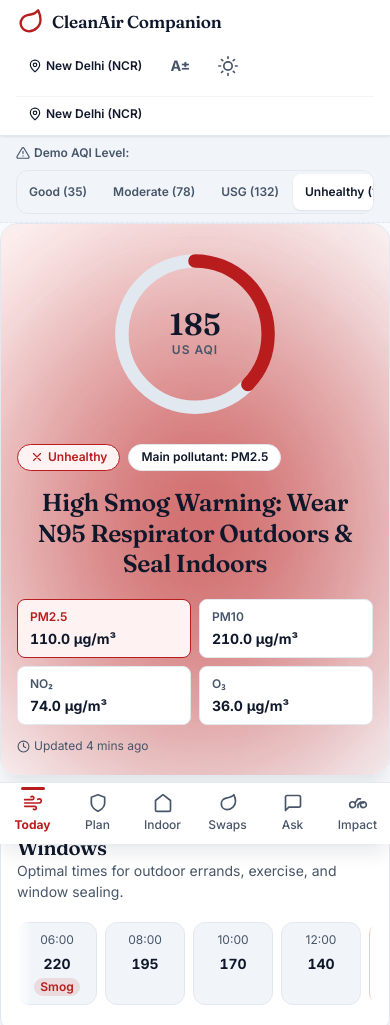
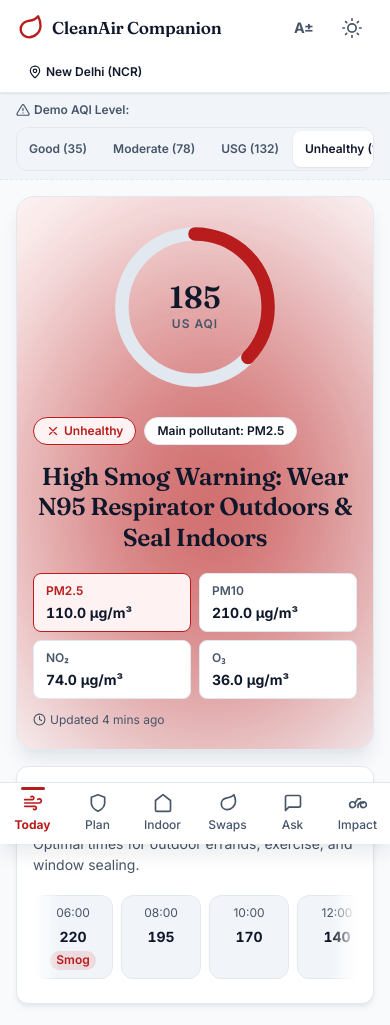
Before and after one commit to safolyadas-hue/AirAI, a website with bundled scripts: page public/index.html in a window 390 px wide. Shown: the top 1025 px of the page. Built offline with nearby package versions, Linux system fonts and the light colour scheme.

Commit message:
fix(ui): main container, sticky footer, mobile header dedupe

```diff
--- a/public/css/base.css
+++ b/public/css/base.css
@@ -61,7 +61,7 @@ h4 {
 
 p {
   margin-bottom: var(--space-3);
-  max-width: 72ch;
+  max-width: 65ch;
 }
 
 p:last-child {
--- a/public/css/layout.css
+++ b/public/css/layout.css
@@ -1,6 +1,6 @@
 /**
  * Clear Sky Design System - Layout Architecture
- * Centered 1200px container, sticky footer, mobile-first responsive layout, and bottom navigation.
+ * Single centered 1200px container rule, sticky footer, mobile-first header, and bottom navigation.
  */
 
 .app-wrapper {
@@ -8,6 +8,14 @@
   flex-direction: column;
   flex: 1;
   min-height: 100dvh;
+}
+
+/* Single Centered Container Rule (shared by header, demo bar, nav, main, and footer) */
+.container {
+  max-width: var(--content-max-width);
+  width: 100%;
+  margin-inline: auto;
+  padding-inline: var(--container-padding-inline);
 }
 
 /* Header (Sticky Top) */
@@ -23,23 +31,25 @@
 }
 
 .header-container {
-  max-width: var(--content-max-width);
-  margin: 0 auto;
-  padding: var(--space-2) var(--container-padding-inline);
+  padding-block: var(--space-1);
   display: flex;
+  flex-wrap: wrap;
   align-items: center;
   justify-content: space-between;
-  gap: var(--space-2);
-  flex-wrap: wrap;
+  column-gap: var(--space-2);
+  row-gap: var(--space-1);
 }
 
 .brand-group {
+  order: 1;
   display: flex;
   align-items: center;
   gap: var(--space-2);
   text-decoration: none;
   color: var(--color-text);
   min-width: 0;
+  flex: 1 1 auto;
+  height: 48px;
 }
 
 .brand-logo {
@@ -49,16 +59,10 @@
   flex-shrink: 0;
 }
 
-@media (min-width: 640px) {
-  .brand-logo {
-    width: 36px;
-    height: 36px;
-  }
-}
-
 .brand-text-wrap {
   display: flex;
   flex-direction: column;
+  min-width: 0;
 }
 
 .brand-title {
@@ -68,12 +72,8 @@
   color: var(--color-text);
   font-weight: 700;
   white-space: nowrap;
-}
-
-@media (min-width: 640px) {
-  .brand-title {
-    font-size: var(--font-size-lg);
-  }
+  overflow: hidden;
+  text-overflow: ellipsis;
 }
 
 .brand-badge {
@@ -85,39 +85,65 @@
   font-weight: 700;
 }
 
+.header-actions {
+  order: 2;
+  display: flex;
+  align-items: center;
+  gap: var(--space-1);
+  flex-shrink: 0;
+  height: 48px;
+}
+
+.header-location {
+  order: 3;
+  flex-basis: 100%;
+  max-width: 100%;
+  min-width: 0;
+  overflow: hidden;
+  justify-content: flex-start;
+  min-height: 32px;
+}
+
+.header-location-text {
+  overflow: hidden;
+  text-overflow: ellipsis;
+  white-space: nowrap;
+}
+
 @media (min-width: 640px) {
+  .header-container {
+    flex-wrap: nowrap;
+    padding-block: var(--space-2);
+    gap: var(--space-3);
+  }
+
+  .brand-group {
+    flex: 0 1 auto;
+    height: auto;
+  }
+
+  .brand-logo {
+    width: 36px;
+    height: 36px;
+  }
+
+  .brand-title {
+    font-size: var(--font-size-lg);
+  }
+
   .brand-badge {
     display: inline-block;
   }
-}
 
-.header-actions {
-  display: flex;
-  align-items: center;
-  gap: var(--space-1);
-}
+  .header-location {
+    order: 2;
+    flex-basis: auto;
+    margin-left: auto;
+  }
 
-.header-location-chip {
-  display: none;
-}
-
-@media (min-width: 640px) {
-  .header-location-chip {
-    display: inline-flex;
-  }
-}
-
-.header-location-subrow {
-  width: 100%;
-  display: flex;
-  align-items: center;
-  padding-top: var(--space-1);
-  border-top: 1px solid var(--color-border-subtle);
-}
-
-@media (min-width: 640px) {
-  .header-location-subrow {
-    display: none;
+  .header-actions {
+    order: 3;
+    height: auto;
   }
 }
 
@@ -125,13 +151,11 @@
 .demo-control-bar {
   background: var(--color-surface-sunken);
   border-bottom: 1px dashed var(--color-border);
-  padding: var(--space-2) var(--container-padding-inline);
+  padding-block: var(--space-2);
   font-size: var(--font-size-xs);
 }
 
 .demo-control-inner {
-  max-width: var(--content-max-width);
-  margin: 0 auto;
   display: flex;
   flex-direction: column;
   align-items: flex-start;
@@ -157,15 +181,14 @@
 /* Main Content Landmark */
 .app-main {
   flex: 1;
-  max-width: var(--content-max-width);
-  width: 100%;
-  margin-inline: auto;
-  padding: var(--space-4) var(--container-padding-inline) calc(var(--space-16) + 56px);
+  padding-top: var(--space-4);
+  padding-bottom: calc(var(--space-16) + 56px);
 }
 
 @media (min-width: 1024px) {
   .app-main {
-    padding: var(--space-6) var(--container-padding-inline) var(--space-12);
+    padding-top: var(--space-6);
+    padding-bottom: var(--space-12);
   }
 }
 
@@ -182,9 +205,6 @@
   }
 
   .desktop-nav-inner {
-    max-width: var(--content-max-width);
-    margin: 0 auto;
-    padding: 0 var(--container-padding-inline);
     display: flex;
     gap: var(--space-1);
   }
@@ -315,20 +335,18 @@
 .app-footer {
   background: var(--color-surface);
   border-top: 1px solid var(--color-border);
-  padding: var(--space-6) var(--container-padding-inline) calc(var(--space-16) + 56px);
+  padding-block: var(--space-6) calc(var(--space-16) + 56px);
   color: var(--color-text-muted);
   font-size: var(--font-size-sm);
 }
 
 @media (min-width: 1024px) {
   .app-footer {
-    padding: var(--space-8) var(--container-padding-inline);
+    padding-block: var(--space-8);
   }
 }
 
 .footer-inner {
-  max-width: var(--content-max-width);
-  margin: 0 auto;
   display: flex;
   flex-direction: column;
   gap: var(--space-4);
--- a/public/css/timeline.css
+++ b/public/css/timeline.css
@@ -9,8 +9,27 @@
   padding: var(--space-2) var(--space-2);
   scrollbar-width: thin;
   scroll-snap-type: x mandatory;
-  -webkit-mask-image: linear-gradient(to right, transparent, black 4%, black 96%, transparent);
-  mask-image: linear-gradient(to right, transparent, black 4%, black 96%, transparent);
+}
+
+.timeline-strip.has-overflow-right {
+  -webkit-mask-image: linear-gradient(to right, black 0%, black 92%, transparent 100%);
+  mask-image: linear-gradient(to right, black 0%, black 92%, transparent 100%);
+}
+
+.timeline-strip.has-overflow-left {
+  -webkit-mask-image: linear-gradient(to right, transparent 0%, black 8%, black 100%);
+  mask-image: linear-gradient(to right, transparent 0%, black 8%, black 100%);
+}
+
+.timeline-strip.has-overflow-left.has-overflow-right {
+  -webkit-mask-image: linear-gradient(
+    to right,
+    transparent 0%,
+    black 8%,
+    black 92%,
+    transparent 100%
+  );
+  mask-image: linear-gradient(to right, transparent 0%, black 8%, black 92%, transparent 100%);
 }
 
 .timeline-strip:focus-visible {
--- a/public/js/main.js
+++ b/public/js/main.js
@@ -141,12 +141,19 @@ function createHeader() {
     h('span', { style: { fontWeight: '700', fontSize: '0.9rem' } }, 'A±')
   );
 
+  const locationChip = h(
+    'span',
+    { className: 'chip header-location', title: i18n.header.locationLabel },
+    icon('location', { size: 14 }),
+    h('span', { className: 'header-location-text' }, i18n.header.demoCity)
+  );
+
   return h(
     'header',
     { className: 'app-header', role: 'banner' },
     h(
       'div',
-      { className: 'header-container' },
+      { className: 'header-container container' },
       h(
         'div',
         { className: 'brand-group' },
@@ -158,28 +165,8 @@ function createHeader() {
           h('span', { className: 'brand-badge' }, i18n.app.demoBadge)
         )
       ),
-      h(
-        'div',
-        { className: 'header-actions' },
-        h(
-          'span',
-          { className: 'chip header-location-chip', title: i18n.header.locationLabel },
-          icon('location', { size: 14 }),
-          i18n.header.demoCity
-        ),
-        fontBtn,
-        themeBtn
-      ),
-      h(
-        'div',
-        { className: 'header-location-subrow' },
-        h(
-          'span',
-          { className: 'chip', title: i18n.header.locationLabel },
-          icon('location', { size: 14 }),
-          i18n.header.demoCity
-        )
-      )
+      locationChip,
+      h('div', { className: 'header-actions' }, fontBtn, themeBtn)
     )
   );
 }
@@ -234,7 +221,7 @@ function createDemoBar(onLevelChange) {
     { className: 'demo-control-bar', 'aria-label': i18n.demo.controlLabel },
     h(
       'div',
-      { className: 'demo-control-inner' },
+      { className: 'demo-control-inner container' },
       h('span', { className: 'demo-title-tag' }, icon('alert', { size: 14 }), i18n.demo.legend),
       h('div', { className: 'segmented-control', role: 'radiogroup' }, ...buttons)
     )
@@ -280,6 +267,7 @@ function wireTabKeyboard(tabElements, onSelectTab) {
 export function initApp() {
   const root = document.getElementById('app-root');
   if (!root) return;
+  root.classList.add('app-wrapper');
 
   // Sync preferences
   applyTheme(getSavedTheme());
@@ -288,13 +276,15 @@ export function initApp() {
   setAqiTheme(currentCategoryKey);
   initSkipLink();
 
-  // Create main tabpanel
+  // Create main tabpanel wrapped in <main> with shared container class
   const panel = h('section', {
     id: `panel-${currentActiveTab}`,
     role: 'tabpanel',
     'aria-labelledby': `tab-${currentActiveTab}`,
     tabindex: '0'
   });
+
+  const mainContent = h('main', { id: 'main-content', className: 'app-main container' }, panel);
 
   const switchTab = (tabId) => {
     currentActiveTab = tabId;
@@ -342,7 +332,7 @@ export function initApp() {
   const desktopNav = h(
     'nav',
     { className: 'desktop-nav', 'aria-label': i18n.nav.label },
-    h('div', { className: 'desktop-nav-inner', role: 'tablist' }, ...desktopTabs)
+    h('div', { className: 'desktop-nav-inner container', role: 'tablist' }, ...desktopTabs)
   );
 
   // Build Mobile Bottom Nav Tabs
@@ -382,7 +372,7 @@ export function initApp() {
     { className: 'app-footer', role: 'contentinfo' },
     h(
       'div',
-      { className: 'footer-inner' },
+      { className: 'footer-inner container' },
       h(
         'div',
         {},
@@ -410,7 +400,7 @@ export function initApp() {
 
   // Mount shell
   root.textContent = '';
-  mount(root, header, demoBar || h('div'), desktopNav, panel, mobileNav, footer);
+  mount(root, header, demoBar || h('div'), desktopNav, mainContent, mobileNav, footer);
 
   // Initial view render
   renderActiveView(panel, false);
--- a/public/js/ui/dashboard.js
+++ b/public/js/ui/dashboard.js
@@ -99,6 +99,19 @@ function createPollutantRow(pollutants, dominantPollutant) {
 }
 
 /**
+ * Updates horizontal overflow fade classes on the timeline strip based on scroll position.
+ * @param {HTMLElement | null} stripEl
+ */
+export function updateTimelineFade(stripEl) {
+  if (!stripEl) return;
+  const threshold = 2;
+  const hasLeft = stripEl.scrollLeft > threshold;
+  const hasRight = stripEl.scrollLeft + stripEl.clientWidth < stripEl.scrollWidth - threshold;
+  stripEl.classList.toggle('has-overflow-left', hasLeft);
+  stripEl.classList.toggle('has-overflow-right', hasRight);
+}
+
+/**
  * Builds the 24-hour timeline strip for ventilation and outdoor windows.
  * @param {Array<{ time: string, aqi: number, isBest?: boolean, isWorst?: boolean }>} hourly
  * @returns {HTMLElement}
@@ -139,6 +152,24 @@ function createTimelineStrip(hourly = []) {
     );
   });
 
+  const strip = h(
+    'div',
+    {
+      className: 'timeline-strip',
+      tabindex: '0',
+      role: 'region',
+      'aria-label': i18n.today.timelineAriaLabel,
+      onScroll: (e) => updateTimelineFade(/** @type {HTMLElement} */ (e.currentTarget))
+    },
+    ...items
+  );
+
+  if (typeof requestAnimationFrame === 'function') {
+    requestAnimationFrame(() => updateTimelineFade(strip));
+  } else {
+    updateTimelineFade(strip);
+  }
+
   return h(
     'section',
     { className: 'card card-raised col-span-12', 'aria-labelledby': 'timeline-heading' },
@@ -152,16 +183,7 @@ function createTimelineStrip(hourly = []) {
         i18n.today.timelineSubhead
       )
     ),
-    h(
-      'div',
-      {
-        className: 'timeline-strip',
-        tabindex: '0',
-        role: 'region',
-        'aria-label': i18n.today.timelineAriaLabel
-      },
-      ...items
-    )
+    strip
   );
 }
 
--- a/public/js/ui/indoor.js
+++ b/public/js/ui/indoor.js
@@ -31,7 +31,7 @@ function createHackCard(title, category, effort, cost, description, why) {
     h('h3', { style: { fontSize: 'var(--font-size-md)', marginBottom: 'var(--space-2)' } }, title),
     h(
       'p',
-      { style: { fontSize: 'var(--font-size-xs)', color: 'var(--color-text-muted)' } },
+      { style: { fontSize: 'var(--font-size-sm)', color: 'var(--color-text-muted)' } },
       description
     ),
     h(
--- a/public/js/ui/swaps.js
+++ b/public/js/ui/swaps.js
@@ -44,7 +44,7 @@ function createSwapCard(title, category, iconName, metric, description, why) {
     h('h3', { style: { fontSize: 'var(--font-size-md)', marginBottom: 'var(--space-2)' } }, title),
     h(
       'p',
-      { style: { fontSize: 'var(--font-size-xs)', color: 'var(--color-text-muted)' } },
+      { style: { fontSize: 'var(--font-size-sm)', color: 'var(--color-text-muted)' } },
       description
     ),
     h(
```
Also changed, not shown: tests/ui/layout-container.test.js (added, +76 -0 lines).
